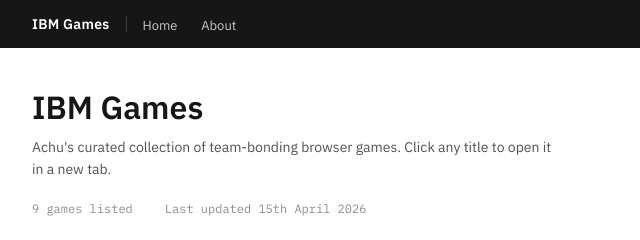
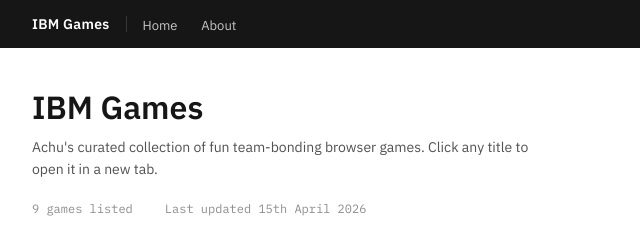
Before and after one commit to alexkeyes25/alexkeyes25.github.io, a plain HTML site: page index.html in a window 1280 px wide. Shown: the top 240 px of the page, 0-640 px from the left. Drawn offline with Linux system fonts and the light colour scheme.

Commit message:
Testing git on VS code

```diff
--- a/index.html
+++ b/index.html
@@ -250,7 +250,7 @@
   <!-- Hero -->
   <div class="hero">
     <h1>IBM Games</h1>
-    <p>Achu's curated collection of team-bonding browser games. Click any title to open it in a new tab.</p>
+    <p>Achu's curated collection of fun team-bonding browser games. Click any title to open it in a new tab.</p>
     <div class="hero-meta">
       <!-- Update this number when you add games -->
       <span class="meta-item">9 games listed</span>
```
